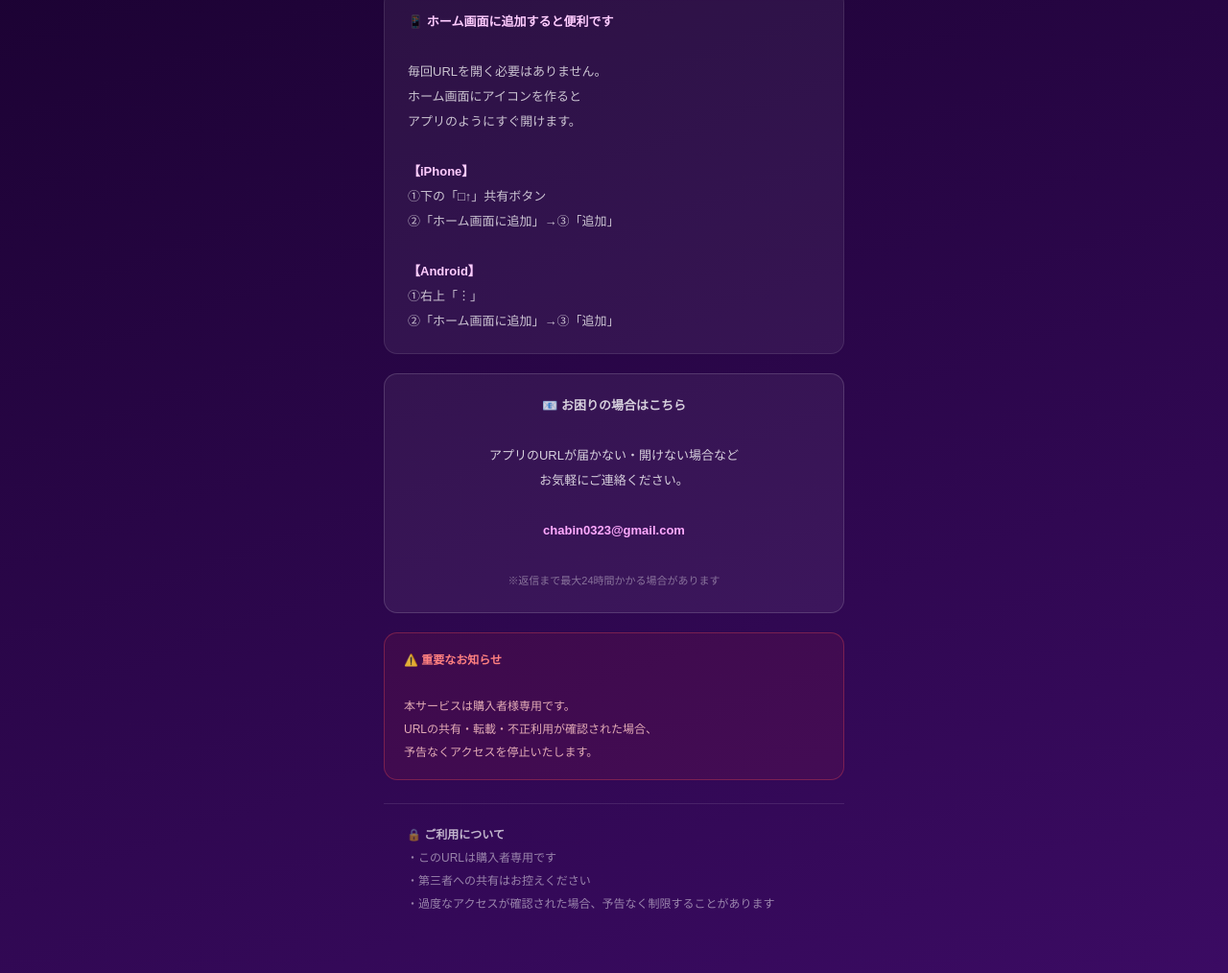
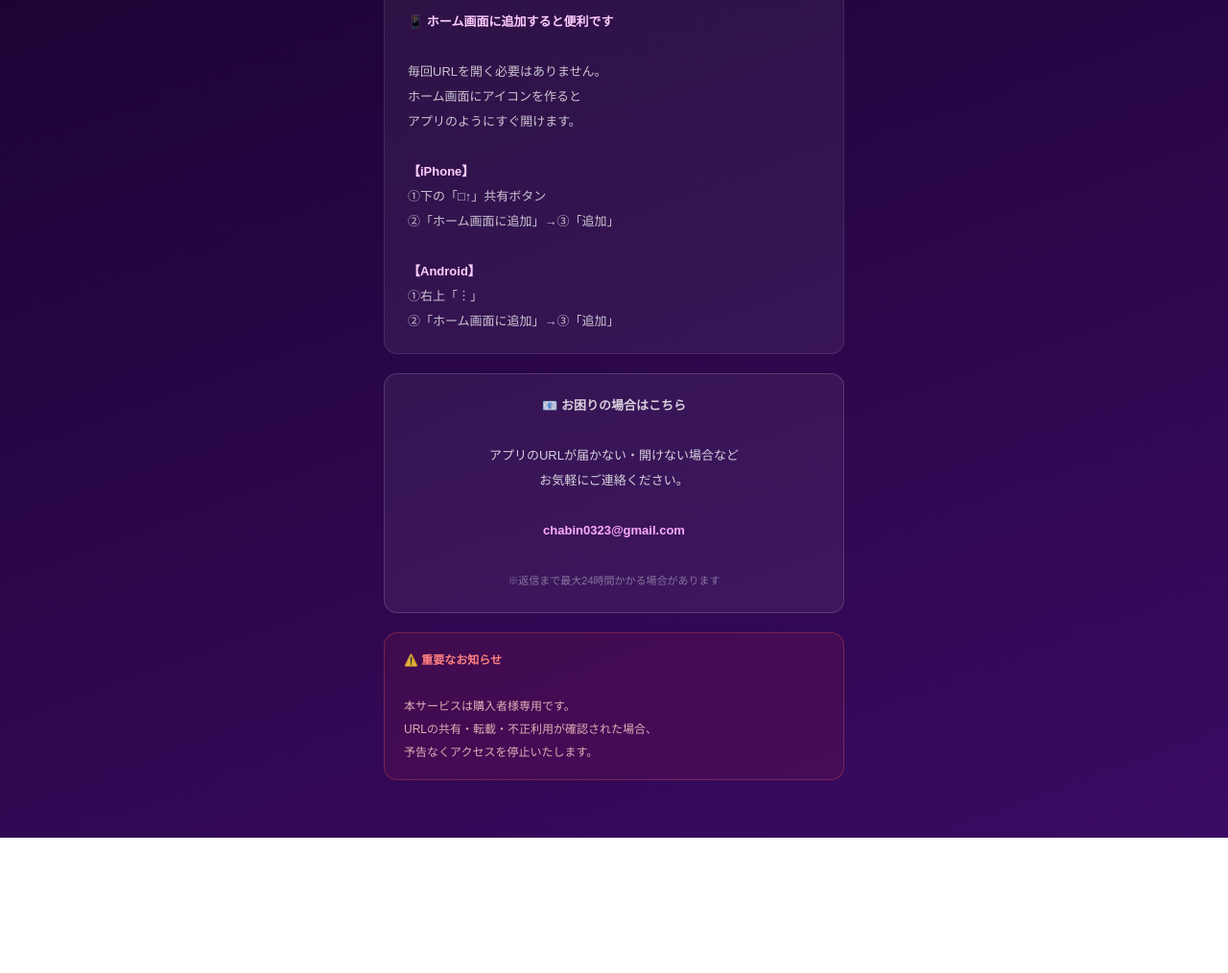
Before and after one commit to chabin0323-dev/thankyou, a plain HTML site: page index.html in a window 1280 px wide. Shown: the part 414-1428 px from the top of the page at 96% size. After the commit the page ends 1287 px from the top, so only its background shows below. Drawn offline with Linux system fonts and the light colour scheme.

Commit message:
Update index.html

```diff
--- a/index.html
+++ b/index.html
@@ -67,12 +67,7 @@ body{margin:0;font-family:Arial,sans-serif;background:linear-gradient(160deg,#14
     予告なくアクセスを停止いたします。
   </div>
 
-  <div class="footer">
-    🔒 <b style="color:rgba(255,255,255,0.7)">ご利用について</b><br>
-    ・このURLは購入者専用です<br>
-    ・第三者への共有はお控えください<br>
-    ・過度なアクセスが確認された場合、予告なく制限することがあります
-  </div>
+
 </div>
 </body>
 </html>
```
